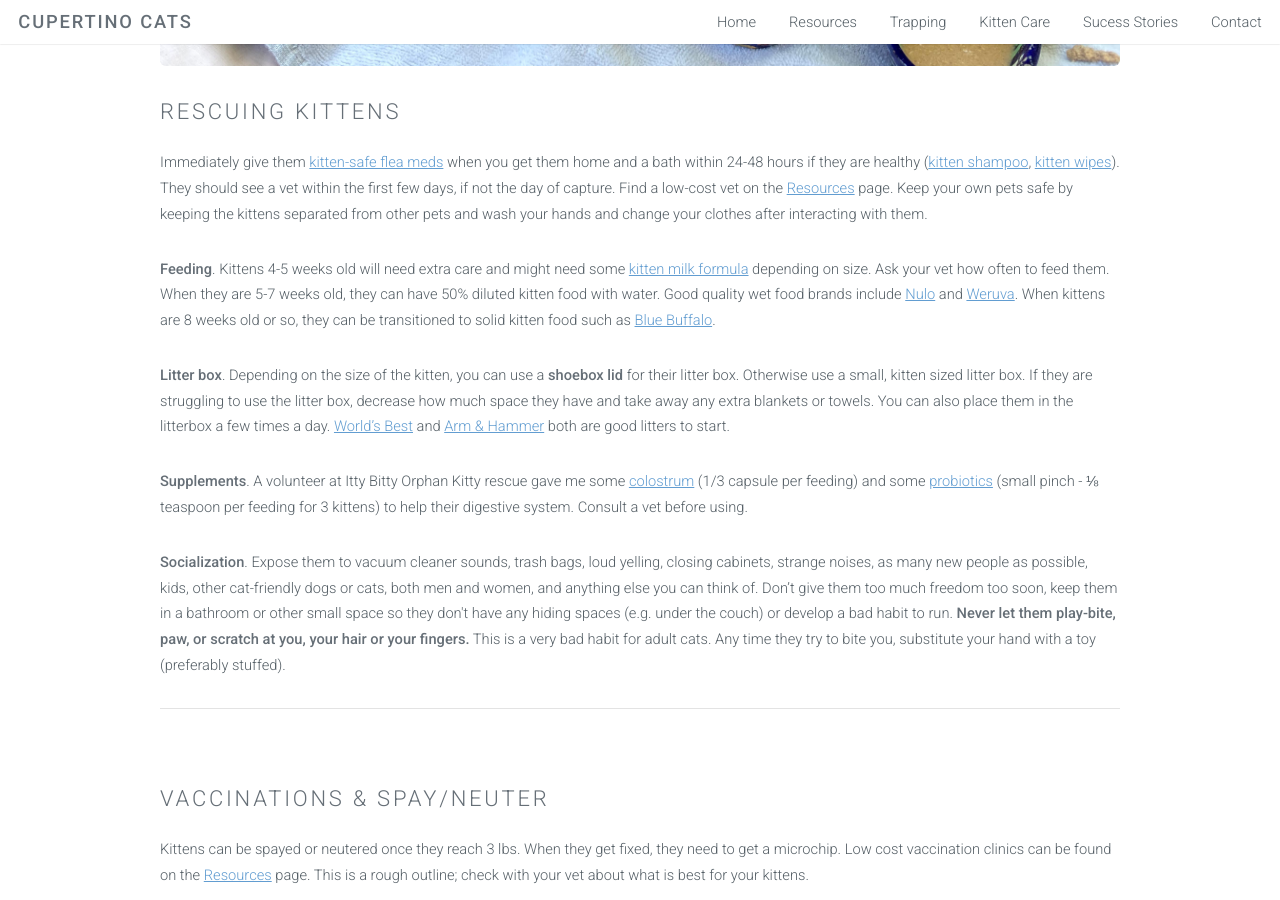
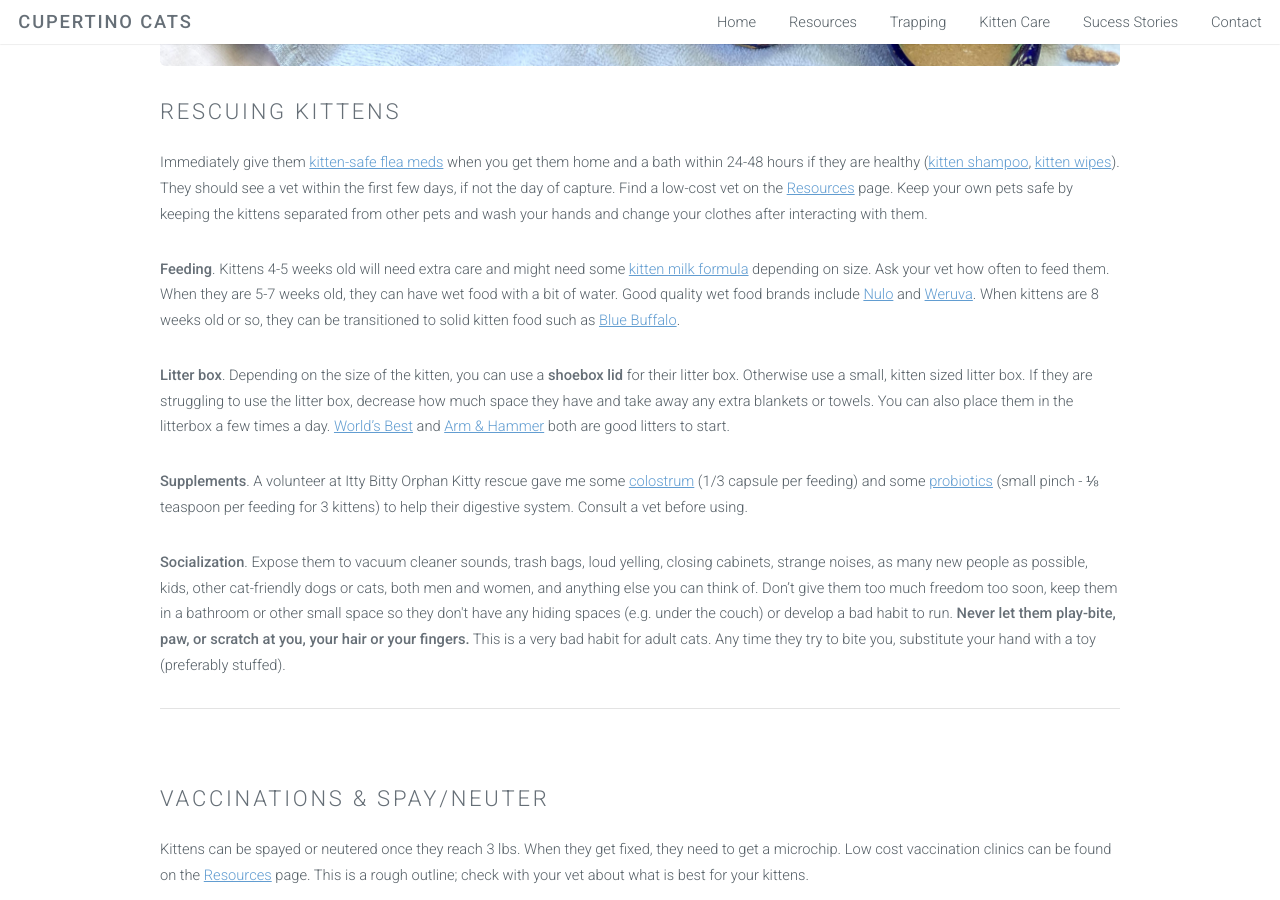
Before and after one commit to sunmeetsingh/bayareacats.github.io, a Jekyll site: the page built from kitten-care.html, in a window 1280 px wide and 900 px high, scrolled down 811 px. Built offline with Jekyll 4.4.1, drawn with Linux system fonts in a browser that asks for light colours.

Commit message:
Fix feeding reqs

```diff
--- a/kitten-care.html
+++ b/kitten-care.html
@@ -23,7 +23,7 @@ layout: default
             <section>
                 <p>Immediately give them <a target="_blank" href="https://www.chewy.com/advantage-ii-flea-treatment-kittens-2/dp/177399?utm_source=google-product&utm_medium=cpc&utm_campaign=hg&utm_content=Advantage%20II&utm_term=&gclid=CjwKCAjwm_P5BRAhEiwAwRzSO2PtmB3PXnfr6F9sCKFPFUnfU3igIF_pHUM5IbJsw6wfRLTlLsTqfRoCAgoQAvD_BwE">kitten-safe flea meds</a> when you get them home and a bath within 24-48 hours if they are healthy (<a target="_blank" href="https://www.amazon.com/Burts-Bees-Tearless-Shampoo-Buttermilk/dp/B01CCFPC08/ref=asc_df_B01CCFPC08/?tag=hyprod-20&linkCode=df0&hvadid=198060065450&hvpos=&hvnetw=g&hvrand=598128284885984113&hvpone=&hvptwo=&hvqmt=&hvdev=c&hvdvcmdl=&hvlocint=&hvlocphy=9032135&hvtargid=pla-348970884479&psc=1">kitten shampoo</a>, <a target="_blank" href="https://www.amazon.com/Burts-Bees-Cats-All-Natural-Reducing/dp/B01CCV8GUA/ref=sr_1_4?dchild=1&keywords=burts+bees+kitten&qid=1597433179&s=pet-supplies&sr=1-4">kitten wipes</a>). They should see a vet within the first few days, if not the day of capture. Find a low-cost vet on the <a href="resources#veterinary">Resources</a> page. Keep your own pets safe by  keeping the kittens separated from other pets and wash your hands and change your clothes after interacting with them.</p>
 
-                <p><b>Feeding</b>. Kittens 4-5 weeks old will need extra care and might need some <a target="_blank" href="https://www.chewy.com/petag-kmr-kitten-milk-replacer-liquid/dp/125394?utm_source=google-product&utm_medium=cpc&utm_campaign=f&utm_content=PetAg&utm_term=&gclid=Cj0KCQjw7Nj5BRCZARIsABwxDKLV-64XJbSSeSetwZ9YnulFFveKaY4RDfY76x5AiLblr5aCF_hh1vQaAucJEALw_wcB">kitten milk formula</a> depending on size. Ask your vet how often to feed them. When they are 5-7 weeks old, they can have 50% diluted kitten food with water. Good quality wet food brands include <a target="_blank" href="https://www.amazon.com/dp/B06X15H5RH/ref=twister_B07SPH2T2B?_encoding=UTF8&psc=1">Nulo</a> and <a target="_blank" href="https://www.chewy.com/weruva-cats-in-kitchen-goldie-lox-3/dp/120532">Weruva</a>. When kittens are 8 weeks old or so, they can be transitioned to solid kitten food such as <a target="_blank" href="https://www.chewy.com/blue-buffalo-sensitive-stomach/dp/35921">Blue Buffalo</a>.</p>
+                <p><b>Feeding</b>. Kittens 4-5 weeks old will need extra care and might need some <a target="_blank" href="https://www.chewy.com/petag-kmr-kitten-milk-replacer-liquid/dp/125394?utm_source=google-product&utm_medium=cpc&utm_campaign=f&utm_content=PetAg&utm_term=&gclid=Cj0KCQjw7Nj5BRCZARIsABwxDKLV-64XJbSSeSetwZ9YnulFFveKaY4RDfY76x5AiLblr5aCF_hh1vQaAucJEALw_wcB">kitten milk formula</a> depending on size. Ask your vet how often to feed them. When they are 5-7 weeks old, they can have wet food with a bit of water. Good quality wet food brands include <a target="_blank" href="https://www.amazon.com/dp/B06X15H5RH/ref=twister_B07SPH2T2B?_encoding=UTF8&psc=1">Nulo</a> and <a target="_blank" href="https://www.chewy.com/weruva-cats-in-kitchen-goldie-lox-3/dp/120532">Weruva</a>. When kittens are 8 weeks old or so, they can be transitioned to solid kitten food such as <a target="_blank" href="https://www.chewy.com/blue-buffalo-sensitive-stomach/dp/35921">Blue Buffalo</a>.</p>
 
                 <p><b>Litter box</b>. Depending on the size of the kitten, you can use a <b>shoebox lid</b> for their litter box. Otherwise use a small, kitten sized litter box. If they are struggling to use the litter box, decrease how much space they have and take away any extra blankets or towels. You can also place them in the litterbox a few times a day. <a target="_blank" href="https://www.amazon.com/Worlds-Best-Cat-Litter-28-Pounds/dp/B009QJYBVK/ref=sr_1_2?dchild=1&keywords=world%27s+best&qid=1596735680&sr=8-2">World’s Best</a> and <a target="_blank" href="https://www.chewy.com/arm-hammer-litter-clump-seal-multi/dp/105866?utm_source=google-product&utm_medium=cpc&utm_campaign=hg&utm_content=Arm%20%26%20Hammer%20Litter&utm_term=&gclid=CjwKCAjw1K75BRAEEiwAd41h1EkvT6NkUCM7rua1_JNP5voeBkEm4y974ANeHYxK0GuQJbZDHbhKihoCyjcQAvD_BwE">Arm & Hammer</a> both are good litters to start.</a></p>
 
```
